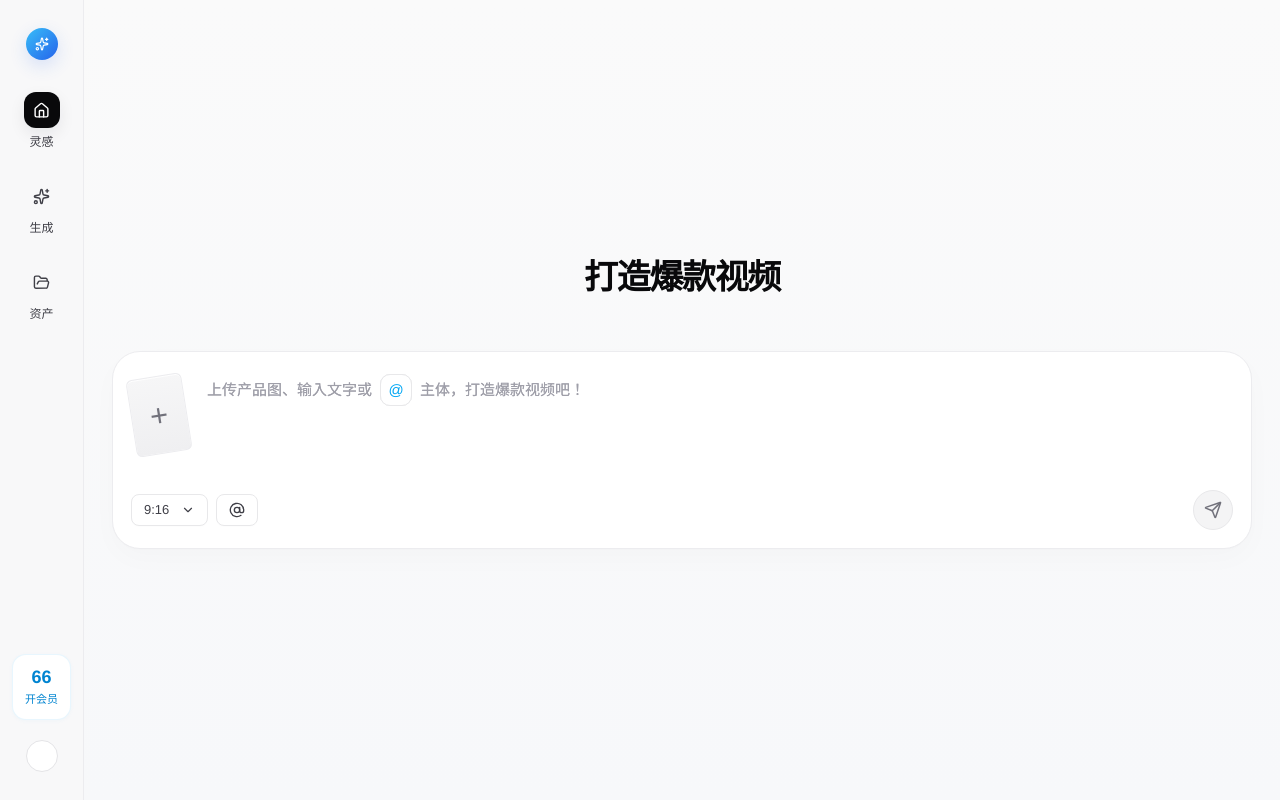
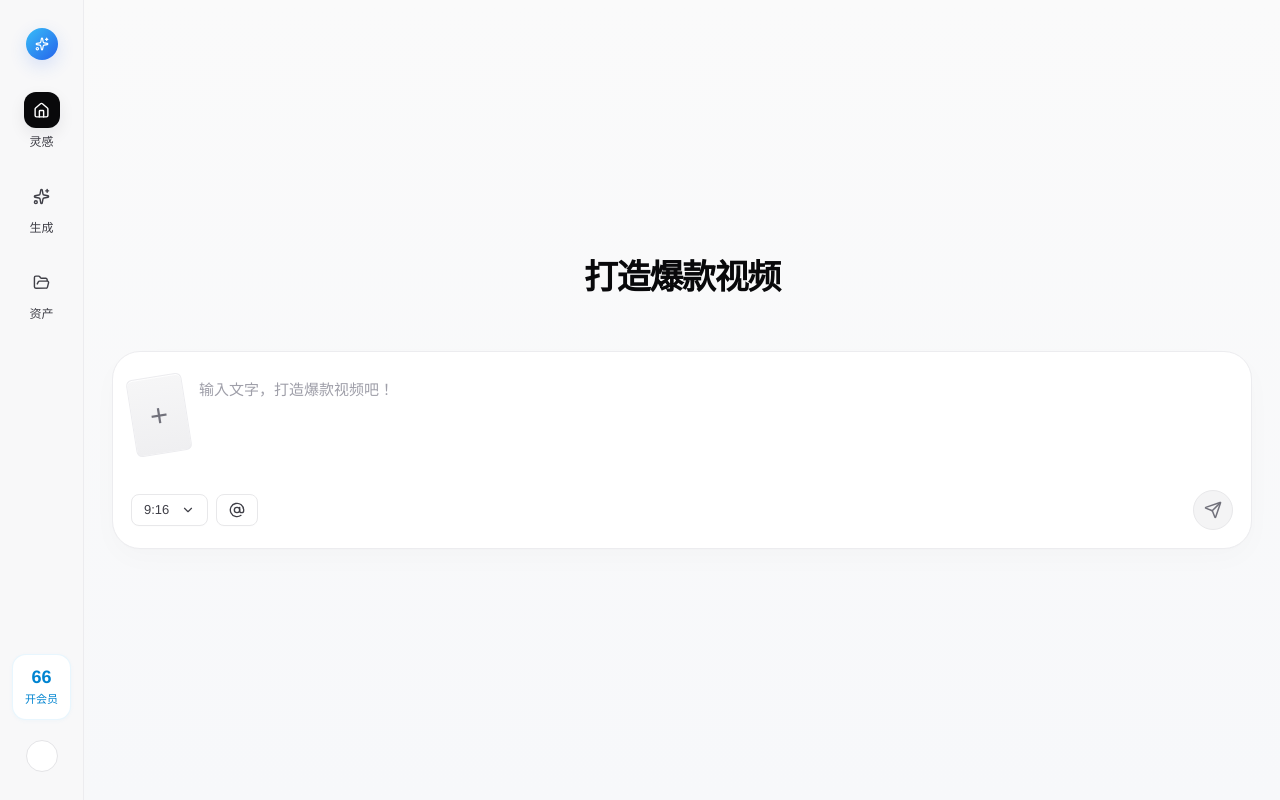
Before and after one commit to yangbo5207/agent_0406, a Next.js app in the folder apps/web/: page / in a window 1280 px wide. Built offline with nearby package versions, Linux system fonts and the light colour scheme.

Commit message:
feat(web): 重构输入区域为文本输入框
- 将placeholder文字改为真实textarea输入框
- 引用资源以inline形式显示在输入框左侧(图+名称)
- 资源图片和文字大小统一为15px
- 上传图片堆叠显示在输入框下方
- textarea支持自动高度扩展

```diff
--- a/apps/web/app/page.tsx
+++ b/apps/web/app/page.tsx
@@ -43,6 +43,7 @@ export default function Home() {
   const [showResourcePopup, setShowResourcePopup] = useState(false);
   const [selectedResources, setSelectedResources] = useState<Array<{ url: string; name: string }>>([]);
   const [fullscreenImage, setFullscreenImage] = useState<string | null>(null);
+  const [inputText, setInputText] = useState("");
 
   const handleImageHover = useCallback((index: number | null) => {
     if (hoverTimer.current) clearTimeout(hoverTimer.current);
@@ -162,55 +163,67 @@ export default function Home() {
                       className="hidden"
                       onChange={handleFileSelect}
                     />
-                    {files.length === 0 && selectedResources.length === 0 ? (
-                      <div className="flex items-start gap-5">
+                    <div className="flex items-start gap-3">
+                      {/* 上传图片按钮 */}
                       <div
                         onClick={() => !uploading && fileInputRef.current?.click()}
                         className={`mt-[6px] flex h-[78px] w-[56px] shrink-0 rotate-[-9deg] cursor-pointer items-center justify-center rounded-[6px] border border-[#ececef] bg-[linear-gradient(180deg,#f6f6f7_0%,#efeff1_100%)] text-zinc-500 shadow-[inset_0_1px_0_rgba(255,255,255,0.86)] transition-transform duration-150 hover:scale-[1.1] ${uploading ? "opacity-50 pointer-events-none" : ""}`}
                       >
                         <span className="text-[31px] font-light leading-none">+</span>
                       </div>
-                        <div className="pt-1 text-[15px] leading-8 text-zinc-400">
-                          上传产品图、输入文字或
+
+                      {/* 输入区域 */}
+                      <div className="flex-1 pt-1">
+                        {/* 引用资源列表（内联显示） */}
+                        {selectedResources.length > 0 && (
+                          <div className="mb-2 flex flex-wrap items-center gap-2">
+                            {selectedResources.map((r, i) => (
                               <span
-                            className="relative mx-2 inline-flex size-8 cursor-pointer items-center justify-center rounded-[10px] border border-[#e8e8ea] bg-white text-sky-500"
-                            onMouseEnter={() => setShowAtTooltip(true)}
-                            onMouseLeave={() => setShowAtTooltip(false)}
-                            onClick={() => setShowResourcePopup(true)}
+                                key={`selected-${r.url}-${i}`}
+                                className="inline-flex items-center gap-1.5 rounded-md bg-zinc-100 pl-1 pr-2"
                               >
-                            @
-                            {showAtTooltip && (
-                              <span className="absolute -top-8 left-1/2 -translate-x-1/2 whitespace-nowrap rounded-md bg-zinc-800 px-2 py-1 text-[11px] text-white shadow">
-                                引用参考
-                              </span>
-                            )}
-                          </span>
-                          主体，打造爆款视频吧！
-                        </div>
-                      </div>
-                    ) : (
-                      <div className="relative mt-[6px] shrink-0">
-                        {selectedResources.length > 0 && (
-                          <div className="mb-2 flex items-center gap-2">
-                            {selectedResources.map((r, i) => (
                                 <button
-                                key={`selected-${r.url}-${i}`}
                                   type="button"
                                   onClick={() => setFullscreenImage(r.url)}
-                                className="group relative flex flex-col items-center gap-1"
+                                  className="flex items-center gap-1.5"
                                 >
-                                <img
-                                  src={r.url}
-                                  alt={r.name}
-                                  className="size-14 rounded-lg border border-[#ececef] object-cover shadow-sm transition-transform hover:scale-105"
-                                />
-                                <span className="absolute -bottom-5 text-[10px] text-zinc-400">{r.name}</span>
+                                  <img src={r.url} className="size-[22px] rounded object-cover" alt={r.name} />
+                                  <span className="text-[15px] text-zinc-500">{r.name}</span>
                                 </button>
+                                <button
+                                  type="button"
+                                  onClick={() => setSelectedResources(prev => prev.filter(x => x.url !== r.url))}
+                                  className="ml-1 text-zinc-400 hover:text-zinc-600"
+                                >
+                                  <X className="size-3" />
+                                </button>
+                              </span>
                             ))}
                           </div>
                         )}
+
+                        {/* 文字输入 */}
+                        <div className="flex items-center gap-2">
+                          <textarea
+                            value={inputText}
+                            onChange={(e) => setInputText(e.target.value)}
+                            placeholder="输入文字，打造爆款视频吧！"
+                            className="min-h-[32px] flex-1 resize-none bg-transparent text-[15px] leading-8 text-zinc-800 placeholder:text-zinc-400 focus:outline-none"
+                            rows={1}
+                            onInput={(e) => {
+                              const target = e.currentTarget;
+                              target.style.height = 'auto';
+                              target.style.height = target.scrollHeight + 'px';
+                            }}
+                          />
+                        </div>
+                      </div>
+                    </div>
+
+                    {/* 已上传图片堆叠显示（位于输入区域下方） */}
+                    {files.length > 0 && (
                       <div
-                          className="relative h-[78px] transition-[width] duration-500"
+                        className="relative mt-4 h-[78px] transition-[width] duration-500"
                         style={{
                           width: hovered
                             ? `${(files.length < 9 ? files.length : files.length - 1) * 68 + 56}px`
@@ -270,35 +283,7 @@ export default function Home() {
                           </div>
                         )}
                       </div>
-                        {files.length < 9 && !hovered && (
-                          <button
-                            type="button"
-                            onClick={() => !uploading && fileInputRef.current?.click()}
-                            className={`absolute z-30 flex size-8 items-center justify-center rounded-full border border-[#e8e8ea] bg-zinc-100 text-zinc-500 shadow-sm transition-all hover:bg-zinc-200 hover:shadow-md ${uploading ? "opacity-50 pointer-events-none" : ""}`}
-                            style={{ top: "58px", left: "36px" }}
-                          >
-                            <span className="text-md leading-none">+</span>
-                          </button>
                     )}
-                      </div>
-                    )}
-                    <div className="absolute left-[76px] top-0 pt-1 text-[15px] leading-8 text-zinc-400">
-                      上传产品图、输入文字或
-                      <span
-                        className="relative mx-2 inline-flex size-8 cursor-pointer items-center justify-center rounded-[10px] border border-[#e8e8ea] bg-white text-sky-500"
-                        onMouseEnter={() => setShowAtTooltip(true)}
-                        onMouseLeave={() => setShowAtTooltip(false)}
-                        onClick={() => setShowResourcePopup(true)}
-                      >
-                        @
-                        {showAtTooltip && (
-                          <span className="absolute -top-8 left-1/2 -translate-x-1/2 whitespace-nowrap rounded-md bg-zinc-800 px-2 py-1 text-[11px] text-white shadow">
-                            引用参考
-                          </span>
-                        )}
-                      </span>
-                      主体，打造爆款视频吧！
-                    </div>
                   </div>
 
                   <div className="flex flex-wrap items-center gap-2">
```
Lines whose indentation alone changed are shown as unchanged.
